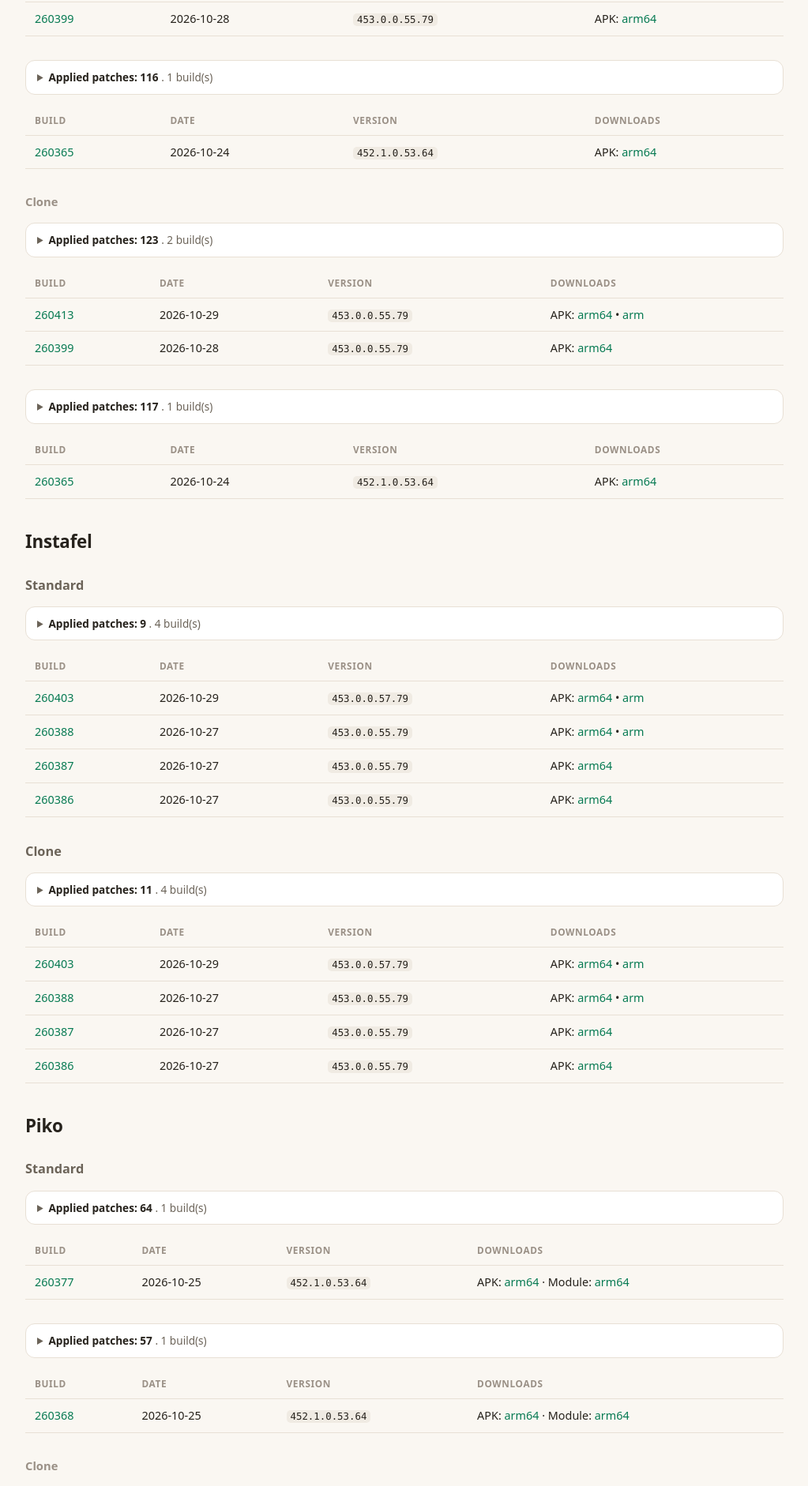
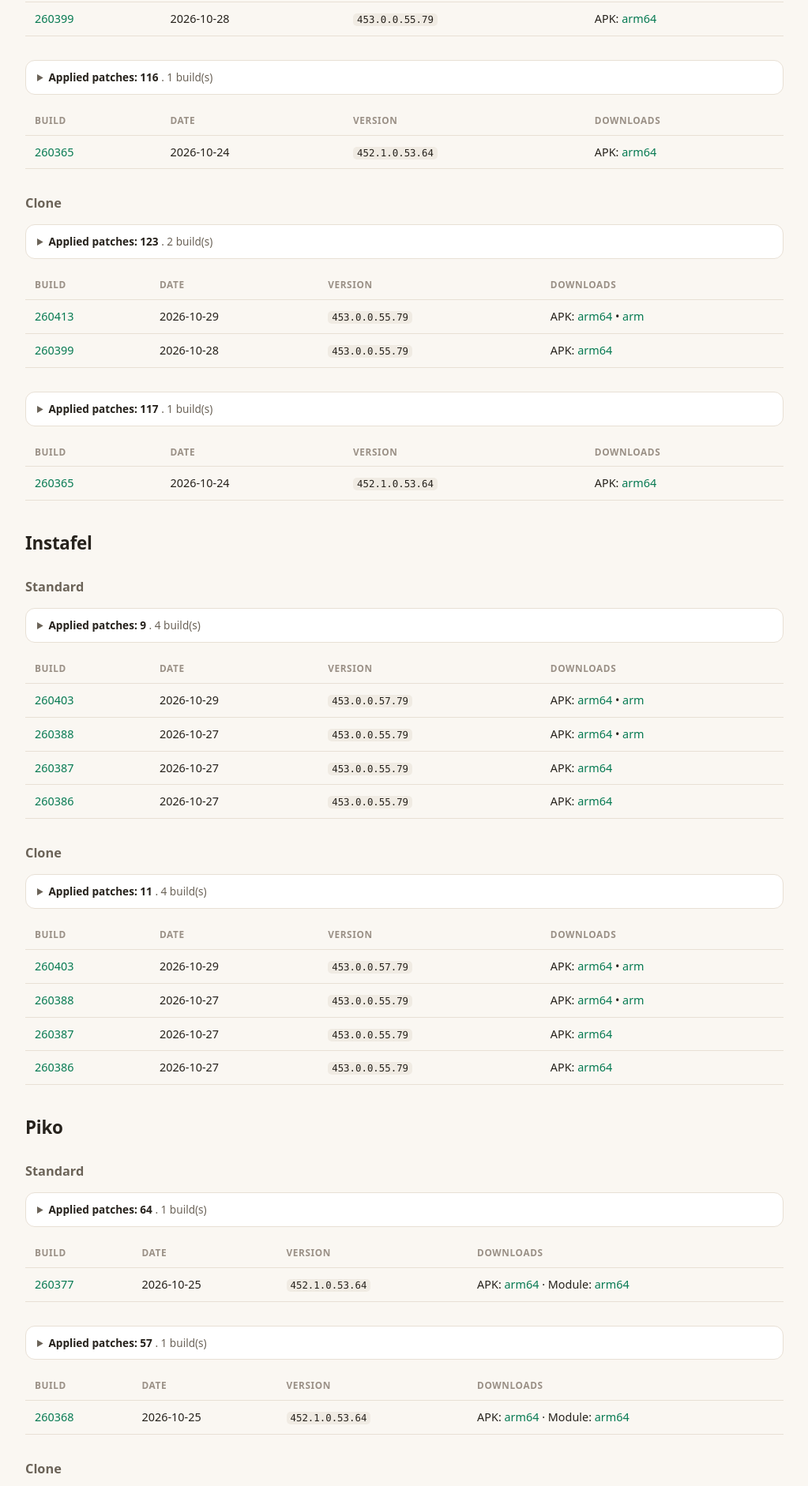
Before and after one commit to nullcpy/archive, a Jekyll site: the page built from apps/instagram/README.md, in a window 1280 px wide. Shown: the part 427-2309 px from the top of the page at 79% size, without its empty margins (128-1151 px from the left). Built offline with Jekyll 4.4.1, drawn with Linux system fonts in a browser that asks for light colours; our own code applies the rules of GitHub Pages for plain Markdown files.

Commit message:
chore: rebuild archive pages [skip ci]

```diff
--- a/apps/instagram/README.md
+++ b/apps/instagram/README.md
@@ -261,7 +261,7 @@
 |---|---|---|---|
 | [260365](https://github.com/nullcpy/archive/releases/tag/260365) | 2026-10-24 | `452.1.0.53.64` | APK: [arm64](https://github.com/nullcpy/archive/releases/download/260365/instagram-hushgram-v452.1.0.53.64-arm64-v8a.apk) |
 
-#### Clone
+### Clone
 
 <details><summary><b>Applied patches: 123</b> . 2 build(s)</summary>
 <ul>
@@ -715,7 +715,7 @@
 |---|---|---|---|
 | [260368](https://github.com/nullcpy/archive/releases/tag/260368) | 2026-10-25 | `452.1.0.53.64` | APK: [arm64](https://github.com/nullcpy/archive/releases/download/260368/instagram-piko-v452.1.0.53.64-arm64-v8a.apk) · Module: [arm64](https://github.com/nullcpy/archive/releases/download/260368/instagram-piko-module-v452.1.0.53.64-arm64-v8a.zip) |
 
-#### Clone
+### Clone
 
 <details><summary><b>Applied patches: 65</b> . 1 build(s)</summary>
 <ul>
```
Also changed, not shown: apps/instagram/index.md (+2 -2 lines).
